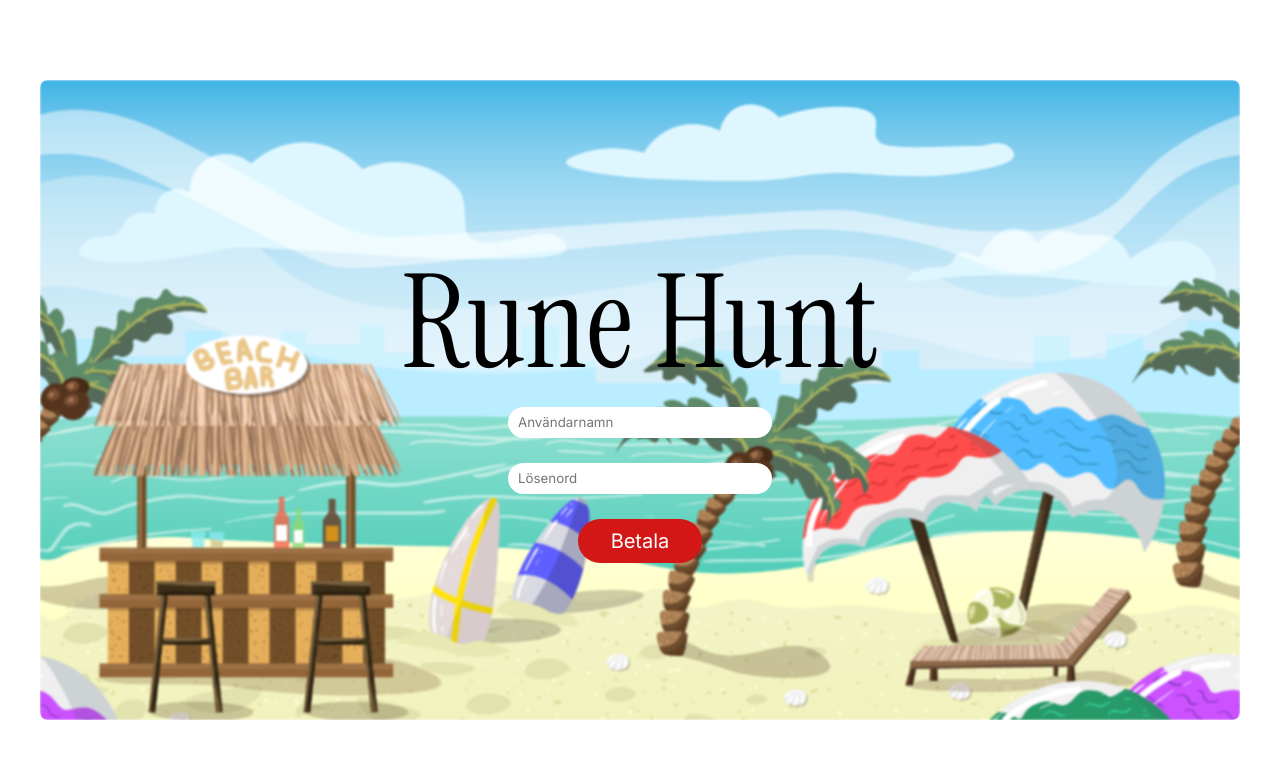
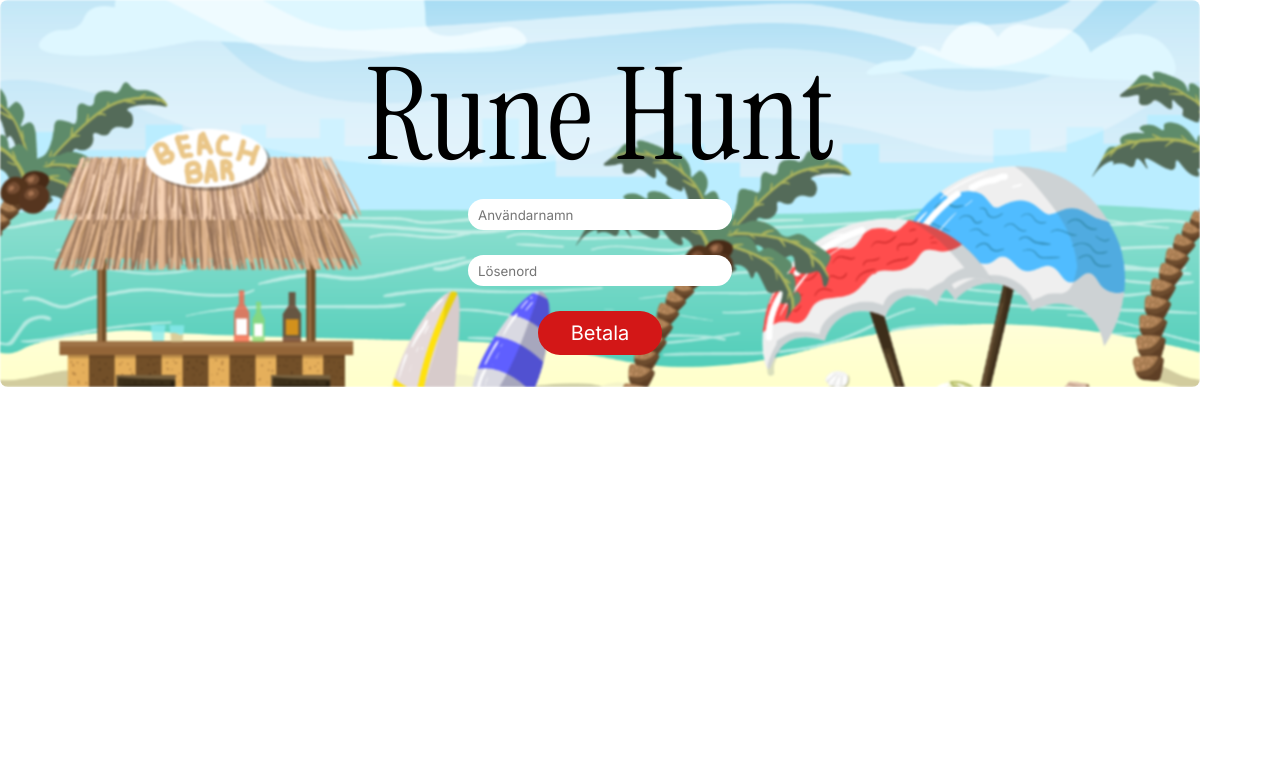
Before and after one commit to Skjesper/GoldenBeetlebug, a React (Vite) app: page /runehunt/start in a window 1280 px wide. Shown: the top 758 px of the page. Built offline with nearby package versions, Linux system fonts and the light colour scheme.

Commit message:
Added className to all styling in Payment.tsx

```diff
--- a/src/components/Payment.tsx
+++ b/src/components/Payment.tsx
@@ -2,18 +2,19 @@ import styled from '@emotion/styled';
 import Button from './Button';
 
 const PaymentContainer = styled.div`
-  max-width: 600px;
+  max-width: 37.5rem;
+  width: 80%;
   margin: 0 auto;
   padding: 2rem;
   display: flex;
   flex-direction: column;
-  justify-content: center;
+  /* justify-content: center;  */
   align-items: center;
-  height: 100%;
+  /* height: 100%; */
 `;
 
 const Title = styled.h1`
-  font-size: 130px;
+  font-size: 8rem;
 `;
 
 const Form = styled.form`
@@ -34,10 +35,10 @@ const Input = styled.input`
 
 function Payment() {
     return (
-        <PaymentContainer>
-            <Title>Rune Hunt</Title>
+        <PaymentContainer className='paymentContainer'>
+            <Title className='title'>Rune Hunt</Title>
 
-            <Form>
+            <Form className='formContainer'>
                 <Input type="text" id="username" placeholder="Användarnamn" />
                 <Input type="password" id="password" placeholder="Lösenord"/>
             </Form>
--- a/src/components/Window.tsx
+++ b/src/components/Window.tsx
@@ -8,7 +8,7 @@ interface WindowProps {
   }
 
   const WindowContainer = styled.div`
-  position: relative;
+  /* position: relative;
   width: 100%;
   height: 100vh;
   display: flex;
@@ -20,13 +20,13 @@ interface WindowProps {
   @media (max-width: 1024px) {
     padding: 0;
     height: 100vh;
-  }
+  } */
 `;
 
 
 function Window({ children, blurred = false }: WindowProps) {
     return (
-      <WindowContainer>
+      <WindowContainer className='windowContainer'>
         <Background blurred ={blurred}>
           {children}
         </Background>
```
